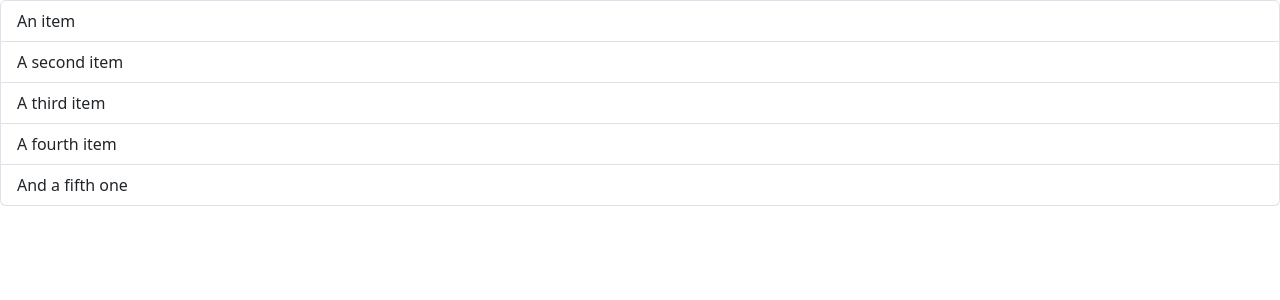
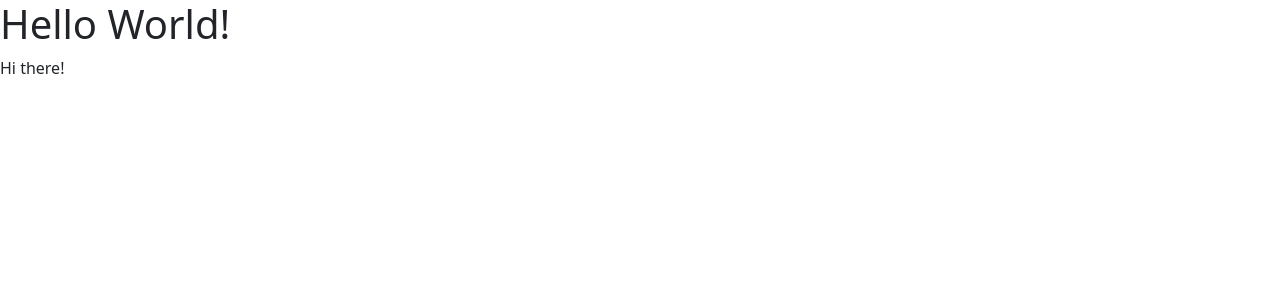
Before and after one commit to 1110tanmay/Gamesite-react-, a React (Vite) app in the folder react-app/: page / in a window 1280 px wide. Shown: the top 300 px of the page. Built offline with nearby package versions, Linux system fonts and the light colour scheme.

Commit message:
Dynamically adding items.

```diff
--- a/react-app/src/components/ListGroup.tsx
+++ b/react-app/src/components/ListGroup.tsx
@@ -1,12 +1,17 @@
 function ListGroup() {
+  let items = ["New York", "London", "Paris", "Mumbai", "Tokyo"];
+  items = [];
+
   return (
-    <ul className="list-group">
-      <li className="list-group-item">An item</li>
-      <li className="list-group-item">A second item</li>
-      <li className="list-group-item">A third item</li>
-      <li className="list-group-item">A fourth item</li>
-      <li className="list-group-item">And a fifth one</li>
-    </ul>
+    <>
+      <h1>Hello World!</h1>
+      {items.length === 0 && <p>Hi there!</p>}
+      <ul className="list-group">
+        {items.map((item) => (
+          <li key={item}>{item}</li>
+        ))}
+      </ul>
+    </>
   );
 }
 
```
